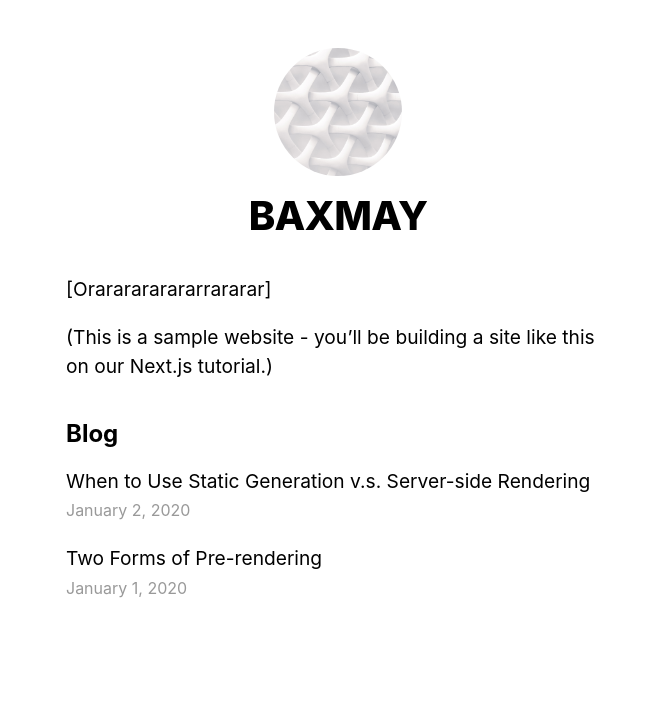
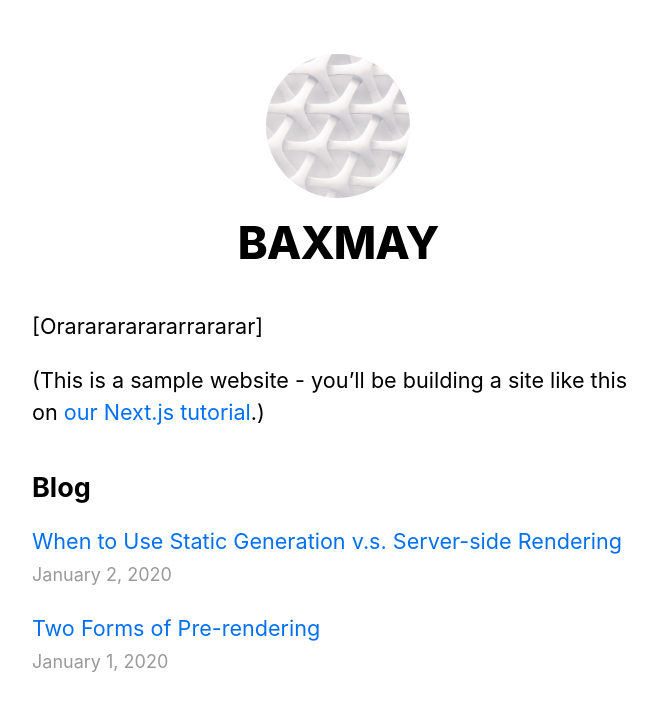
Before and after one commit to BAXMAY/nextjs-test, a Next.js app: page / in a window 1280 px wide. Shown: the top 710 px of the page, without its empty margins (302-959 px from the left). Built offline with nearby package versions, Linux system fonts and the light colour scheme.

Commit message:
Style Global CSS

```diff
--- a/styles/globals.css
+++ b/styles/globals.css
@@ -2,15 +2,26 @@
 body {
   padding: 0;
   margin: 0;
-  font-family: -apple-system, BlinkMacSystemFont, Segoe UI, Roboto, Oxygen,
-    Ubuntu, Cantarell, Fira Sans, Droid Sans, Helvetica Neue, sans-serif;
-}
-
-a {
-  color: inherit;
-  text-decoration: none;
+  font-family: -apple-system, BlinkMacSystemFont, Segoe UI, Roboto, Oxygen, Ubuntu,
+    Cantarell, Fira Sans, Droid Sans, Helvetica Neue, sans-serif;
+  line-height: 1.6;
+  font-size: 18px;
 }
 
 * {
   box-sizing: border-box;
 }
+
+a {
+  color: #0070f3;
+  text-decoration: none;
+}
+
+a:hover {
+  text-decoration: underline;
+}
+
+img {
+  max-width: 100%;
+  display: block;
+}
```
